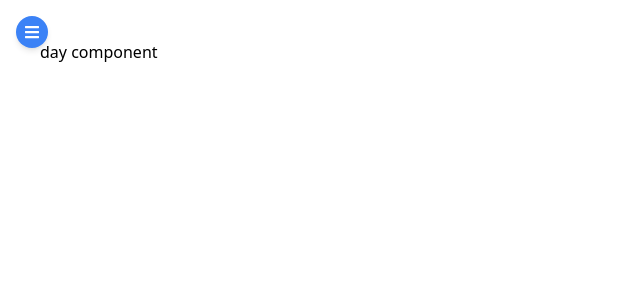
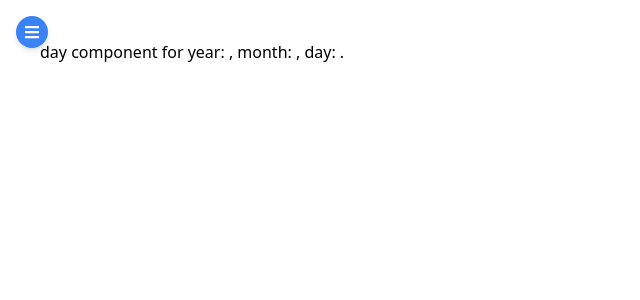
Before and after one commit to Julobulo/Calendar-React, a React (Vite) app in the folder calendar/: page /calendar/day in a window 1280 px wide. Shown: the top 300 px of the page, without its empty margins (0-640 px from the left). Built offline with nearby package versions, Linux system fonts and the light colour scheme.

Commit message:
using useState to store parameters

```diff
--- a/calendar/src/components/Day.tsx
+++ b/calendar/src/components/Day.tsx
@@ -1,8 +1,21 @@
+import { useEffect, useState } from "react";
+import { useParams } from "react-router-dom";
+
 const Day = () => {
+    const [year, setYear] = useState('');
+    const [month, setMonth] = useState('');
+    const [day, setDay] = useState('');
+    const params = useParams();
+    useEffect(() => {
+            setYear(params.year);
+            setMonth(params.month);
+            setDay(params.day);
+            console.log(`params: ${JSON.stringify(params)}`);
+        }, [params]);
 
     return (
         <div>
-            day component
+            day component for year: {year}, month: {month}, day: {day}.
         </div>
     )
 }
```
